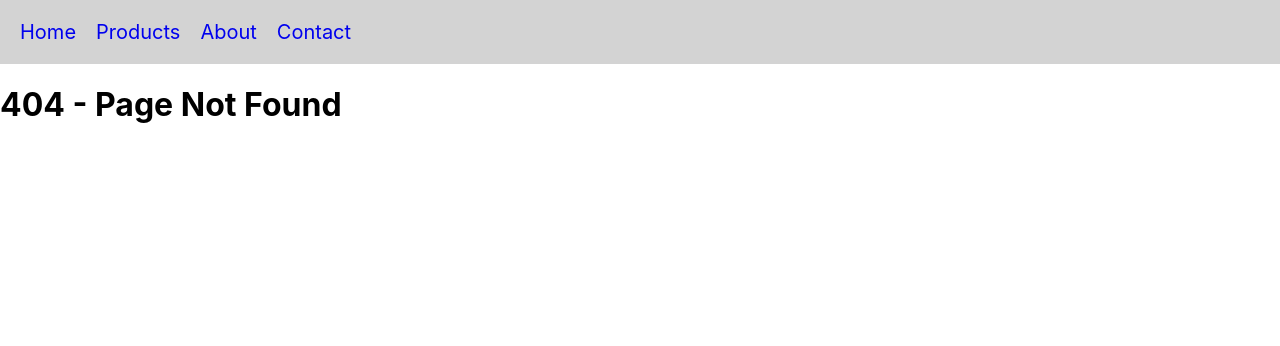
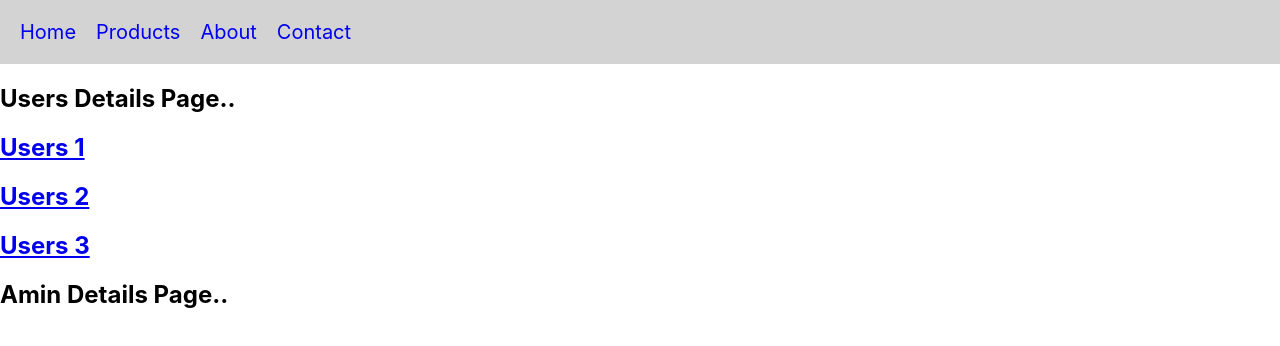
Before and after one commit to riazgul03/ReactJS, a React (Create React App) app in the folder react_router_demo/: page /users/admin in a window 1280 px wide. Before the commit this address had no page. Shown: the top 346 px of the page. Built offline with nearby package versions, Linux system fonts and the light colour scheme.

Commit message:
Daynamic Routes In React Router

```diff
--- a/react_router_demo/src/App.js
+++ b/react_router_demo/src/App.js
@@ -9,6 +9,9 @@ import PageNotFound from './Components/PageNotFound';
 import Products from './Components/Products';
 import Shirts from './Components/Shirts';
 import Jeans from './Components/Jeans';
+import Users from './Components/Users';
+import UsersDetails from './Components/UsersDetails';
+import Admin from './Components/Admin';
 function App() {
   return (
     <>
@@ -22,6 +25,10 @@ function App() {
         </Route>
         <Route path='/about' element={<About />} />
         <Route path='/contact' element={<Contact />} />
+        <Route path='/users' element={<Users/>}>
+        <Route path=':id' element={<UsersDetails/>}/>
+        <Route path='admin' element={<Admin/>}/>
+        </Route>
         <Route path='*' element={<PageNotFound />} />
       </Routes>
 
--- /dev/null
+++ b/react_router_demo/src/Components/Admin.js
@@ -0,0 +1,11 @@
+import React from 'react'
+
+function Admin() {
+  return (
+    <div>
+        <h2>Amin Details Page..</h2>
+    </div>
+  )
+}
+
+export default Admin
--- /dev/null
+++ b/react_router_demo/src/Components/Users.js
@@ -0,0 +1,22 @@
+import React from 'react'
+import { Link, Outlet } from 'react-router-dom'
+
+function Users() {
+  return (
+    <div>
+        <h2>Users Details Page..</h2>
+        <h2>
+            <Link to='/users/1'>Users 1</Link>
+        </h2>
+        <h2>
+        <Link to='/users/2'>Users 2</Link>
+        </h2>
+        <h2>
+        <Link to='/users/3'>Users 3</Link>
+        </h2>
+        <Outlet/>
+    </div>
+  )
+}
+
+export default Users
--- /dev/null
+++ b/react_router_demo/src/Components/UsersDetails.js
@@ -0,0 +1,11 @@
+import React from 'react'
+
+function UsersDetails() {
+  return (
+    <div>
+        <h2>Users Details Page..</h2>
+    </div>
+  )
+}
+
+export default UsersDetails
```
